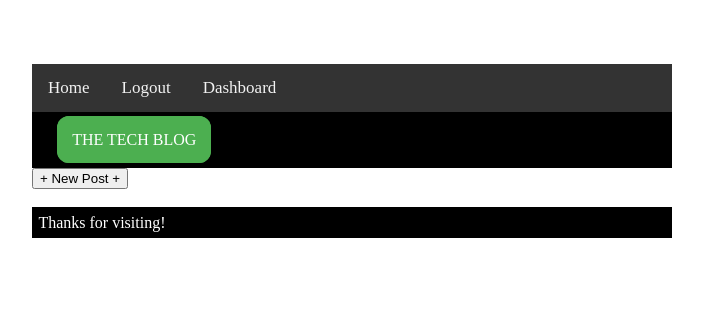
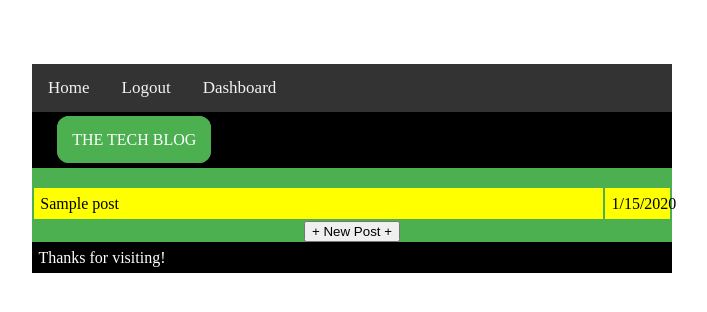
Before and after one commit to Manjula85/CMS-blog-Manjula, a Node server app: page /dashboard in a window 1280 px wide. Shown: the top 312 px of the page, without its empty margins (288-995 px from the left). Run offline with Node 20, Linux system fonts and the light colour scheme; a user stored in the database is signed in; tables that the repository leaves empty hold one stand-in row (values such as "Sample post"); some libraries are stand-ins or nearby versions.

Commit message:
All label data appears

```diff
--- a/controllers/dashboard-routes.js
+++ b/controllers/dashboard-routes.js
@@ -1,33 +1,19 @@
-const router = require('express').Router();
-const sequelize = require('../config/connection');
-const {Post, User, Comment} = require('../models');
-const withAuth = require('../utils/auth');    // <--- Not used still (add it to proper, POST, PUT and DELETE Methods)
+const router = require("express").Router();
+const sequelize = require("../config/connection");
+const { Post, User, Comment } = require("../models");
+const withAuth = require("../utils/auth"); // <--- Not used still (add it to proper, POST, PUT and DELETE Methods)
 
 router.get('/', (req,res) => {
     Post.findAll({
-        where: {
-            //using the ID from the session
-            user_id: req.session.user_id
-        },
+        // where: {
+        //     //using the ID from the session
+        //     user_id: req.session.user_id
+        // },
         attributes: [
             'id',
             'title',
             'content',
             'created_at'
-        ],
-        include: [
-            {
-                model: Comment,
-                attributes: [ 'id', 'comment_text', 'user_id', 'post_id', 'created_at'],
-                include: {
-                    model: User,
-                    attributes: ['username']
-                }
-            },
-            {
-                model: User,
-                attributes: ['username']
-            }
         ]
     })
         .then(dbPostData => {
@@ -42,5 +28,8 @@ router.get('/', (req,res) => {
 
 });
 
+// router.get("/", (req, res) => {
+//   res.render("dashboard", { loggedIn: true });
+// });
 
 module.exports = router;
--- a/package.json
+++ b/package.json
@@ -6,7 +6,7 @@
   "scripts": {
     "test": "jest",
     "start": "nodemon server.js",
-    "seeds": "node seeds/index.js"
+    "seed": "node seeds/index.js"
   },
   "repository": {
     "type": "git",
--- a/public/stylesheets/style.css
+++ b/public/stylesheets/style.css
@@ -97,3 +97,22 @@ input {
   height: 150%;
   text-align: center;
 }
+
+/* Dashbutton*/
+.addNewPost {
+  display: flex;
+  justify-content: center;
+  align-items: center;
+}
+
+.dashTdRight{
+  background-color: yellow;
+  padding: 1%;
+  width: 100%;
+}
+
+.dashTdLeft{
+  background-color: yellow;
+  padding: 1%;
+  width: 100%;
+}
--- a/seeds/index.js
+++ b/seeds/index.js
@@ -1,19 +1,20 @@
 const seedUsers = require('./user-seeds');
 const seedPosts = require('./post-seeds');
-// const seedComments = require('./comment-seeds');
+const seedComments = require('./comment-seeds');
 
 const sequelize = require('../config/connection');
 
 const seedAll = async () => {
   await sequelize.sync({ force: true });
   console.log('--------------');
+
   await seedUsers();
   console.log('--------------');
 
   await seedPosts();
   console.log('--------------');
 
-  // await seedComments();
+  await seedComments();
   console.log('--------------');
 
   process.exit(0);
--- a/server.js
+++ b/server.js
@@ -19,7 +19,7 @@ const sess = {
 };
 
 const app = express();
-const PORT = process.env.PORT||3001;
+const PORT = process.env.PORT||3000;
 
 //cookie creation
 app.use(session(sess));
--- a/views/dashboard.handlebars
+++ b/views/dashboard.handlebars
@@ -1,8 +1,21 @@
-<section>
+<section style="background-color: #4CAF50;">
+    <br>
+
+    <table>
+        {{# each posts as |post|}}
+        <tr data-id={{id}} style="border: 0" onClick=alert("clicked on id:")>
+            <td class="dashTdRight" onClick=alert("clicked on id:")> {{title}}</td>
+            <td class="dashTdLeft" onClick=alert("clicked on id:")>
+                {{format_date created_at}}</td>
+        </tr>
+        {{/each}}
+    </table>
+
+    {{!-- All for the New button --}}
     <div style="height: 50%;"></div>
-    <div class="bottom-button">
-    <button type="submit" onclick="alert('Move to /dashboard/edit-del page for that post');">
-    + New Post +
-    </button>
+    <div class="addNewPost">
+        <button type="submit" onclick="alert('Move to /dashboard/edit-del page for that post');">
+            + New Post +
+        </button>
     </div>
 </section>
--- a/views/layouts/main.handlebars
+++ b/views/layouts/main.handlebars
@@ -27,7 +27,6 @@
         <main>
             {{{body}}}
         </main>
-        <br>
         <footer class="base_bg_color">
             Thanks for visiting!
         </footer>
```
